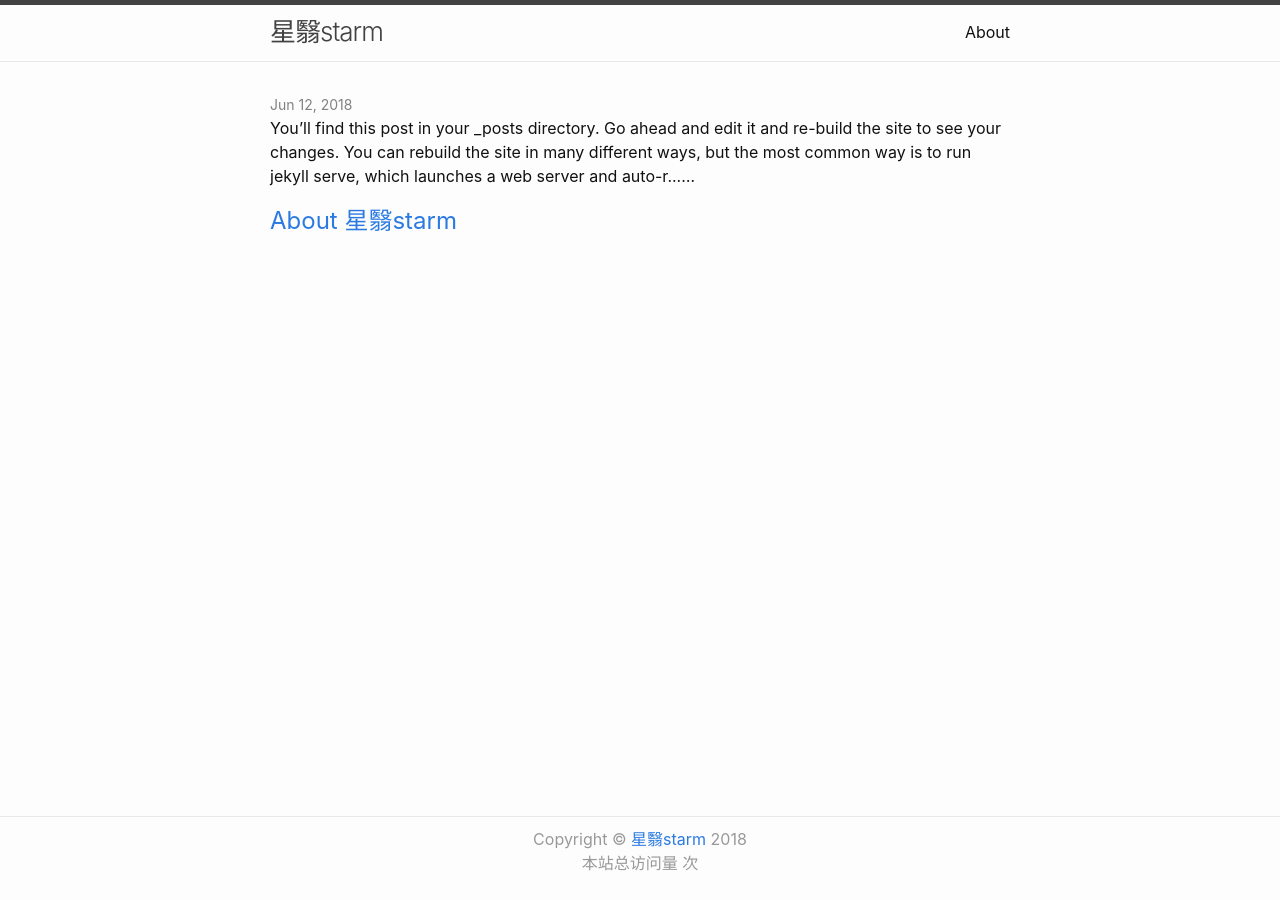
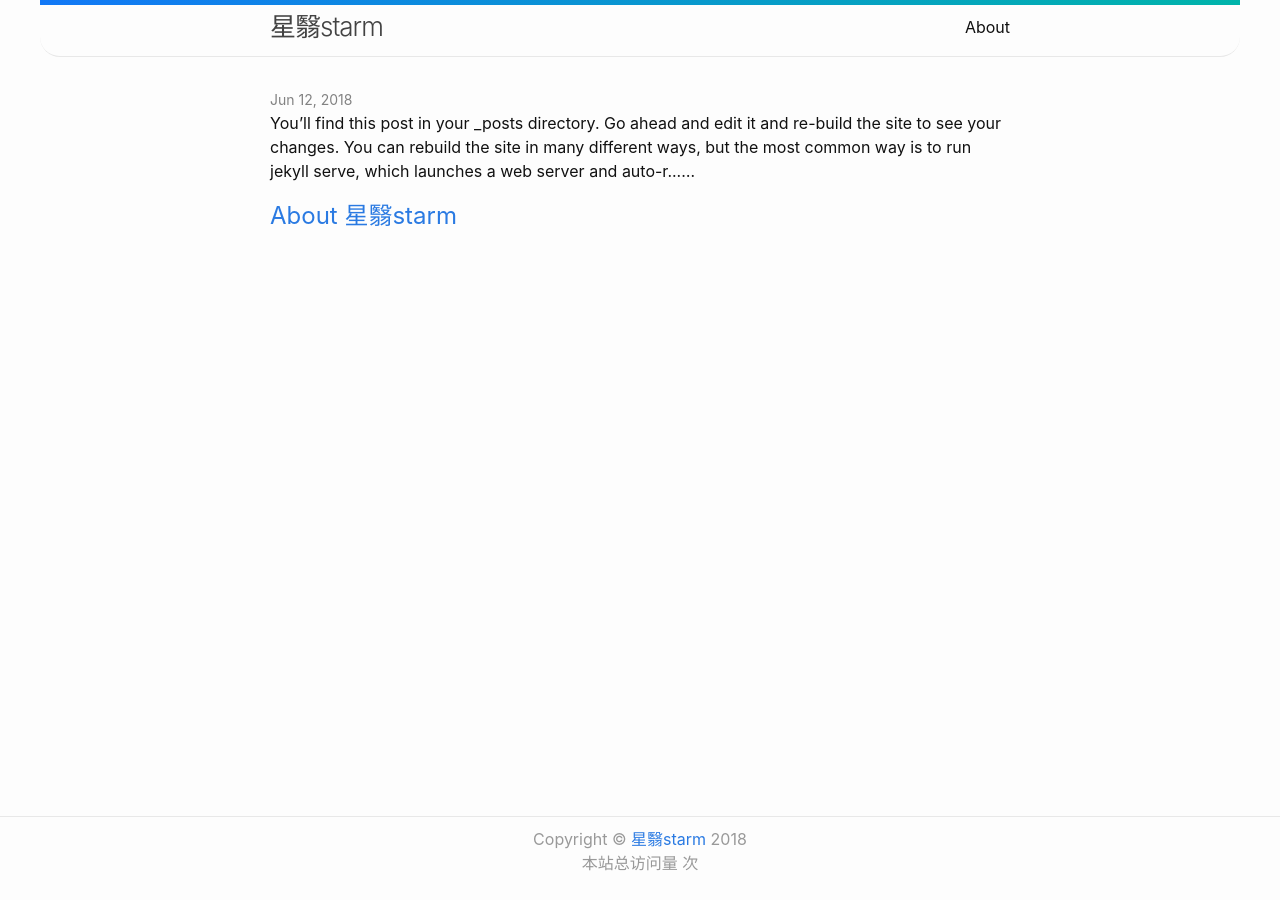
Before and after one commit to starm328/starm328.github.io, a Jekyll site: the page built from index.html, in a window 1280 px wide. Built offline with Jekyll 4.4.1, drawn with Linux system fonts in a browser that asks for light colours; the list of posts is cut into pages by our own code; comment, search, counter and statistics services are not loaded.

Commit message:
修改Header样式

```diff
--- a/assets/css/main.css
+++ b/assets/css/main.css
@@ -186,11 +186,24 @@ table {
  * Site header
  */
 .site-header {
-  border-top: 5px solid #424242;
-  border-bottom: 1px solid #e8e8e8;
-  min-height: 55.95px;
-  position: relative; }
 
+    border-bottom: 1px solid #e8e8e8;
+    min-height: 55.95px;
+    position: relative;
+    min-width:1200px;
+    margin:0 auto;
+    border-bottom-right-radius: 20px;
+    border-bottom-left-radius: 20px;
+  }
+  .site-header:after{
+    content:'';
+    display: block;
+    width: 100%;
+    height: 5px;
+    position: absolute;
+    top: 0;
+    background-image:  linear-gradient(to right,#1278f6,#00b4aa);
+  }
 .site-title {
   font-size: 26px;
   font-weight: 300;
@@ -214,6 +227,10 @@ table {
     .site-nav .page-link:not(:last-child) {
       margin-right: 20px; }
   @media screen and (max-width: 600px) {
+    .site-header{
+      width: 100%;
+      min-width:auto;
+    }
     .site-nav {
       position: absolute;
       top: 9px;
```
